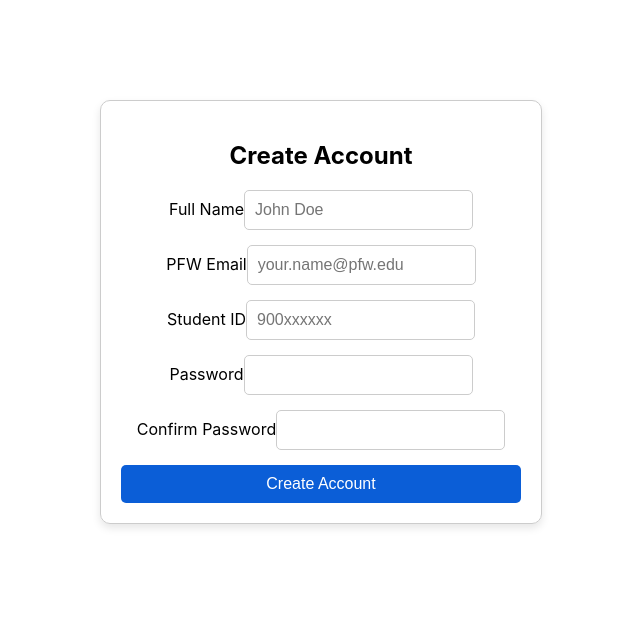
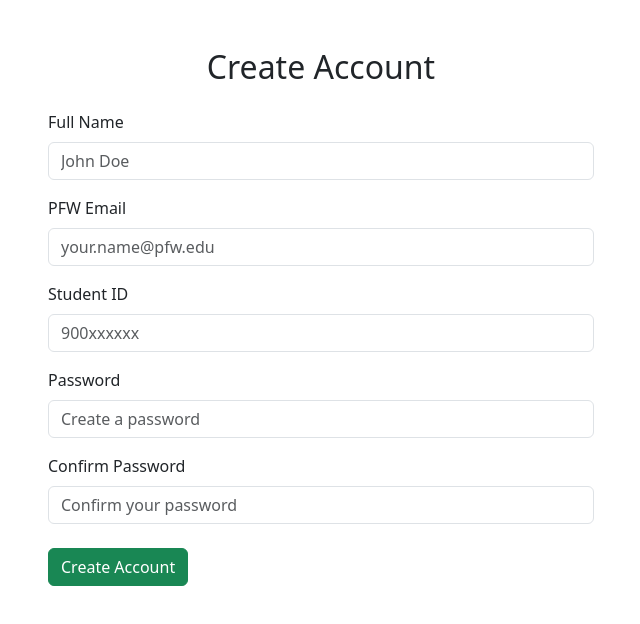
Before and after one commit to SharonRoshini/campusMart.App, a React (Create React App) app: page /signup in a window 1280 px wide. Shown: the top 624 px of the page, without its empty margins (319-959 px from the left). Built offline with nearby package versions, Linux system fonts and the light colour scheme.

Commit message:
pages with updated react-boostrap

```diff
--- a/package.json
+++ b/package.json
@@ -6,8 +6,10 @@
     "@testing-library/jest-dom": "^5.17.0",
     "@testing-library/react": "^13.4.0",
     "@testing-library/user-event": "^13.5.0",
-    "react": "^18.3.1",
-    "react-dom": "^18.3.1",
+    "bootstrap": "^5.3.3",
+    "react": "^18.2.0",
+    "react-bootstrap": "^2.10.5",
+    "react-dom": "^18.2.0",
     "react-router-dom": "^6.27.0",
     "react-scripts": "5.0.1",
     "web-vitals": "^2.1.4"
--- a/src/App.js
+++ b/src/App.js
@@ -1,4 +1,5 @@
 import React from 'react';
+import 'bootstrap/dist/css/bootstrap.min.css';
 import { BrowserRouter as Router, Routes, Route } from 'react-router-dom';
 import Login from './pages/common/Login';
 import Signup from './pages/common/Signup';
--- a/src/pages/common/BuyerSellerChoice.jsx
+++ b/src/pages/common/BuyerSellerChoice.jsx
@@ -1,4 +1,5 @@
 import React from 'react';
+import { Button, Container, Row, Col } from 'react-bootstrap';
 import { useNavigate } from 'react-router-dom';
 
 const BuyerSellerChoice = () => {
@@ -6,21 +7,37 @@ const BuyerSellerChoice = () => {
 
   const handleChoice = (role) => {
     if (role === 'buyer') {
-      navigate('/buyer-dashboard'); // Navigate to the buyer's dashboard
-    } else if (role === 'seller') {
-      navigate('/seller-dashboard'); // Navigate to the seller's dashboard
+      navigate('/buyer-dashboard');
+    } else {
+      navigate('/seller-dashboard');
     }
   };
 
   return (
-    <div className="choice-container">
-      <h2>Choose your Role</h2>
-      <p>Please select if you are a Buyer or Seller</p>
-      <div className="choice-buttons">
-        <button onClick={() => handleChoice('buyer')}>I am a Buyer</button>
-        <button onClick={() => handleChoice('seller')}>I am a Seller</button>
-      </div>
-    </div>
+    <Container className="mt-5">
+      <Row className="justify-content-center">
+        <Col md={6} className="text-center">
+          <h2 className="mb-4">Choose Your Role</h2>
+          <p>Please select if you are a Buyer or Seller</p>
+          <div className="d-flex justify-content-around">
+            <Button
+              variant="primary"
+              size="lg"
+              onClick={() => handleChoice('buyer')}
+            >
+              I am a Buyer
+            </Button>
+            <Button
+              variant="secondary"
+              size="lg"
+              onClick={() => handleChoice('seller')}
+            >
+              I am a Seller
+            </Button>
+          </div>
+        </Col>
+      </Row>
+    </Container>
   );
 };
 
--- a/src/pages/common/ForgotPassword.jsx
+++ b/src/pages/common/ForgotPassword.jsx
@@ -1,5 +1,6 @@
 import React, { useState } from 'react';
 import { useNavigate } from 'react-router-dom';
+import { Form, Button, Container, Row, Col } from 'react-bootstrap';
 
 const ForgotPassword = () => {
   const [email, setEmail] = useState('');
@@ -7,35 +8,42 @@ const ForgotPassword = () => {
 
   const handleForgotPassword = (e) => {
     e.preventDefault();
-    // Logic to handle password reset (e.g., API call)
     console.log('Password reset requested for:', email);
     alert(`If an account with ${email} exists, a password reset link will be sent.`);
-    // After handling, navigate back to login
     navigate('/login');
   };
 
   return (
-    <div className="auth-container">
-      <h2>Forgot Password</h2>
-      <p>Enter your PFW email to reset your password.</p>
-      <form onSubmit={handleForgotPassword}>
-        <div>
-          <label htmlFor="email">PFW Email</label>
-          <input
+    <Container className="mt-5">
+      <Row className="justify-content-center">
+        <Col md={6}>
+          <h2 className="text-center mb-4">Forgot Password</h2>
+          <p className="text-center">Enter your PFW email to reset your password.</p>
+          <Form onSubmit={handleForgotPassword}>
+            <Form.Group controlId="formEmail">
+              <Form.Label>PFW Email</Form.Label>
+              <Form.Control
                 type="email"
-            id="email"
+                placeholder="your.name@pfw.edu"
                 value={email}
                 onChange={(e) => setEmail(e.target.value)}
                 required
-            placeholder="your.name@pfw.edu"
               />
+            </Form.Group>
+
+            <Button variant="primary" type="submit" className="mt-4" block>
+              Send Reset Link
+            </Button>
+          </Form>
+
+          <div className="text-center mt-3">
+            <Button variant="link" onClick={() => navigate('/login')}>
+              Back to Login
+            </Button>
           </div>
-        <button type="submit">Send Reset Link</button>
-      </form>
-      <div>
-        <a href="#" onClick={() => navigate('/login')}>Back to Login</a>
-      </div>
-    </div>
+        </Col>
+      </Row>
+    </Container>
   );
 };
 
--- a/src/pages/common/Login.jsx
+++ b/src/pages/common/Login.jsx
@@ -1,5 +1,6 @@
 import React, { useState } from 'react';
 import { Link, useNavigate } from 'react-router-dom';
+import { Form, Button, Container, Row, Col } from 'react-bootstrap'; // Bootstrap components
 
 const Login = () => {
   const [email, setEmail] = useState('');
@@ -16,37 +17,45 @@ const Login = () => {
   };
 
   return (
-    <div className="auth-container">
-      <h2>Welcome Back!</h2>
-      <form onSubmit={handleLogin}>
-        <div>
-          <label htmlFor="email">PFW Email</label>
-          <input
+    <Container className="mt-5">
+      <Row className="justify-content-center">
+        <Col md={6}>
+          <h2 className="text-center mb-4">Welcome Back!</h2>
+          <Form onSubmit={handleLogin}>
+            <Form.Group controlId="formEmail">
+              <Form.Label>PFW Email</Form.Label>
+              <Form.Control
                 type="email"
-            id="email"
+                placeholder="your.name@pfw.edu"
                 value={email}
                 onChange={(e) => setEmail(e.target.value)}
                 required
-            placeholder="your.name@pfw.edu"
               />
-        </div>
-        <div>
-          <label htmlFor="password">Password</label>
-          <input
+            </Form.Group>
+
+            <Form.Group controlId="formPassword" className="mt-3">
+              <Form.Label>Password</Form.Label>
+              <Form.Control
                 type="password"
-            id="password"
+                placeholder="Enter your password"
                 value={password}
                 onChange={(e) => setPassword(e.target.value)}
                 required
               />
+            </Form.Group>
+
+            <Button variant="primary" type="submit" className="mt-4" block>
+              Login
+            </Button>
+          </Form>
+
+          <div className="d-flex justify-content-between mt-3">
+            <Link to="/forgot-password">Forgot Password?</Link>
+            <Link to="/signup">Create a new account</Link>
           </div>
-        <button type="submit">Login</button>
-      </form>
-      <div className="auth-links">
-        <Link to="/forgot-password">Forgot Password?</Link>  {/* Forgot Password Link */}
-        <Link to="/signup">Create a new account</Link>        {/* Create Account Link */}
-      </div>
-    </div>
+        </Col>
+      </Row>
+    </Container>
   );
 };
 
--- a/src/pages/common/Signup.jsx
+++ b/src/pages/common/Signup.jsx
@@ -1,5 +1,6 @@
 import React, { useState } from 'react';
 import { useNavigate } from 'react-router-dom';
+import { Form, Button, Container, Row, Col } from 'react-bootstrap';
 
 const Signup = () => {
   const [fullName, setFullName] = useState('');
@@ -15,71 +16,78 @@ const Signup = () => {
       alert('Passwords do not match');
       return;
     }
-    // Handle signup logic here (e.g., form validation, API call)
     console.log('Signing up:', { fullName, email, studentId, password });
-    navigate('/login'); // Redirect to login after successful signup
+    navigate('/login');
   };
 
   return (
-    <div className="auth-container">
-      <h2>Create Account</h2>
-      <form onSubmit={handleSignup}>
-        <div>
-          <label htmlFor="fullName">Full Name</label>
-          <input
+    <Container className="mt-5">
+      <Row className="justify-content-center">
+        <Col md={6}>
+          <h2 className="text-center mb-4">Create Account</h2>
+          <Form onSubmit={handleSignup}>
+            <Form.Group controlId="formFullName">
+              <Form.Label>Full Name</Form.Label>
+              <Form.Control
                 type="text"
-            id="fullName"
+                placeholder="John Doe"
                 value={fullName}
                 onChange={(e) => setFullName(e.target.value)}
                 required
-            placeholder="John Doe"
               />
-        </div>
-        <div>
-          <label htmlFor="email">PFW Email</label>
-          <input
+            </Form.Group>
+
+            <Form.Group controlId="formEmail" className="mt-3">
+              <Form.Label>PFW Email</Form.Label>
+              <Form.Control
                 type="email"
-            id="email"
+                placeholder="your.name@pfw.edu"
                 value={email}
                 onChange={(e) => setEmail(e.target.value)}
                 required
-            placeholder="your.name@pfw.edu"
               />
-        </div>
-        <div>
-          <label htmlFor="studentId">Student ID</label>
-          <input
+            </Form.Group>
+
+            <Form.Group controlId="formStudentId" className="mt-3">
+              <Form.Label>Student ID</Form.Label>
+              <Form.Control
                 type="text"
-            id="studentId"
+                placeholder="900xxxxxx"
                 value={studentId}
                 onChange={(e) => setStudentId(e.target.value)}
                 required
-            placeholder="900xxxxxx"
               />
-        </div>
-        <div>
-          <label htmlFor="password">Password</label>
-          <input
+            </Form.Group>
+
+            <Form.Group controlId="formPassword" className="mt-3">
+              <Form.Label>Password</Form.Label>
+              <Form.Control
                 type="password"
-            id="password"
+                placeholder="Create a password"
                 value={password}
                 onChange={(e) => setPassword(e.target.value)}
                 required
               />
-        </div>
-        <div>
-          <label htmlFor="confirmPassword">Confirm Password</label>
-          <input
+            </Form.Group>
+
+            <Form.Group controlId="formConfirmPassword" className="mt-3">
+              <Form.Label>Confirm Password</Form.Label>
+              <Form.Control
                 type="password"
-            id="confirmPassword"
+                placeholder="Confirm your password"
                 value={confirmPassword}
                 onChange={(e) => setConfirmPassword(e.target.value)}
                 required
               />
-        </div>
-        <button type="submit">Create Account</button>
-      </form>
-    </div>
+            </Form.Group>
+
+            <Button variant="success" type="submit" className="mt-4" block>
+              Create Account
+            </Button>
+          </Form>
+        </Col>
+      </Row>
+    </Container>
   );
 };
 
```
Also changed, not shown: 1 other file (tests, documents, lock files or other folders). Lines whose indentation alone changed are shown as unchanged.
